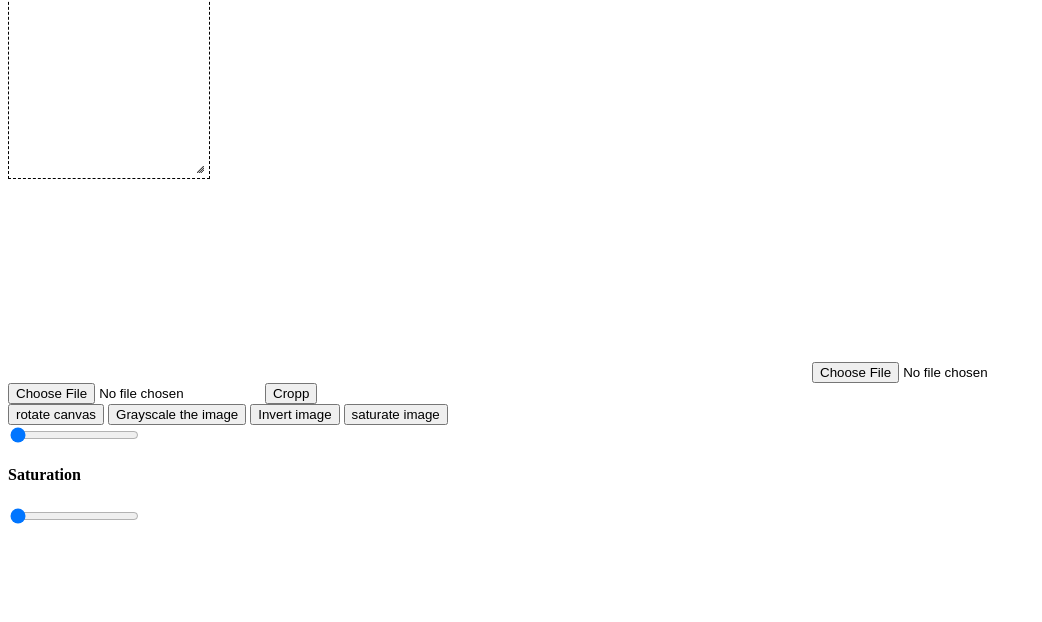
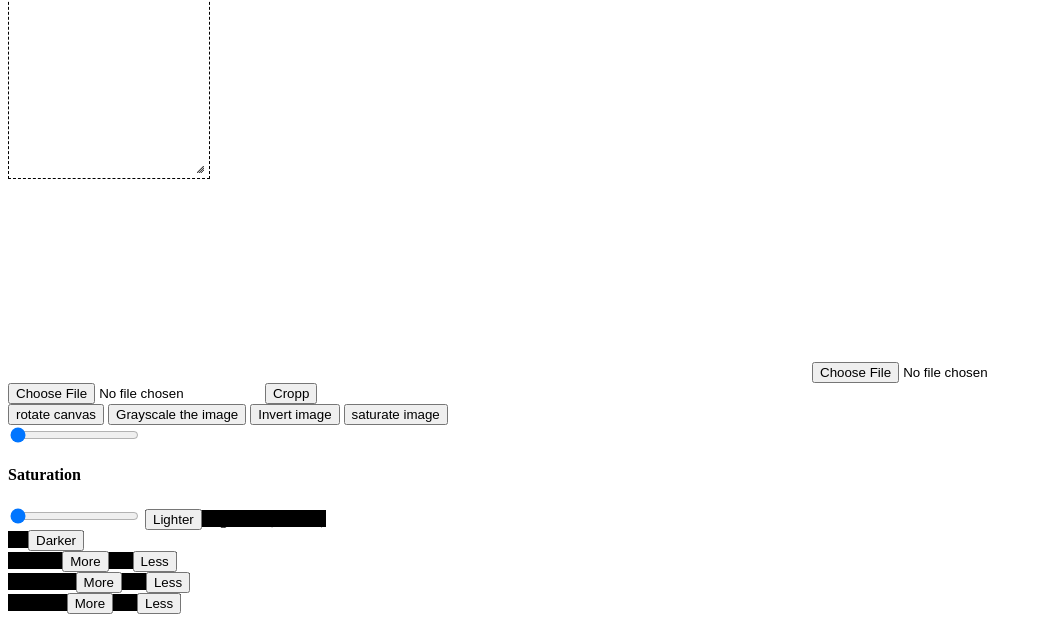
Before and after one commit to ihorsavka/croper-by-is, a plain HTML site: page index.html in a window 1280 px wide. Shown: the part 431-1053 px from the top of the page, without its empty margins (0-1042 px from the left). Before the commit the page ends 965 px from the top, so only its background shows below. Drawn offline with nearby package versions, Linux system fonts and the light colour scheme.

Commit message:
More effects

```diff
--- a/index.html
+++ b/index.html
@@ -47,6 +47,23 @@ height: 400px;
 <input type="range" min="0" max="360" value="0" step="15" onchange="showValue(this.value)" />
 <h4>Saturation</h4>
 <input type="range" min="0" max="4" value="0" step="1" onchange="showSaturat(this.value)" />
+<span style="background:black;">
+  <input type="button" onclick="brightness(10)" value="Lighter" />brightness(amount)<br />
+18
+	            <input type="button" onclick="brightness(-10)" value="Darker" /><br />
+19
+	            Red: <input type="button" onclick="contrast(10)" value="More" />
+20
+	            <input type="button" onclick="contrast(-10)" value="Less" /><br />
+21
+	            Green: <input type="button" onclick="changeColorValue('eg', 10)" value="More" />
+22
+	            <input type="button" onclick="changeColorValue('eg', -10)" value="Less" /><br />
+23
+	            Blue: <input type="button" onclick="changeColorValue('eb', 10)" value="More" />
+24
+	            <input type="button" onclick="changeColorValue('eb', -10)" value="Less" />
+</span>
 
 <script type="text/javascript">
 var c=document.getElementById("canvas");
@@ -189,6 +206,50 @@ function showValue(newValue){
   ctx.clearRect(0,0,10000,10000);
   ctx.drawImage(img,-($(".resizeable").width())/2, -($(".resizeable").width())/2);
 }
+function changeColorValue(sobj, val){
+
+}
+
+/////FUNCTIONALYTI
+
+function brightness(amount){
+	var data = ctx.getImageData(0,0,canvas.width,canvas.height);//get pixel data
+	var pixels = data.data;
+	for(var i = 0; i < pixels.length; i+=4){//loop through all data
+		/*
+		pixels[i] is the red component
+		pixels[i+1] is the green component
+		pixels[i+2] is the blue component
+		pixels[i+3] is the alpha component
+		*/
+		pixels[i] += amount;
+		pixels[i+1] += amount;
+		pixels[i+2] += amount;
+	}
+	data.data = pixels;
+	ctx.putImageData(data,0,0);//put the image data back
+}
+function contrast(amount){
+	var data = ctx.getImageData(0,0,canvas.width,canvas.height);//get pixel data
+	var pixels = data.data;
+	for(var i = 0; i < pixels.length; i+=4){//loop through all data
+		/*
+		pixels[i] is the red component
+		pixels[i+1] is the green component
+		pixels[i+2] is the blue component
+		pixels[i+3] is the alpha component
+		*/
+		var brightness = (pixels[i]+pixels[i+1]+pixels[i+2])/3; //get the brightness
+
+		pixels[i] += brightness > 127 ? amount : -amount;
+		pixels[i+1] += brightness > 127 ? amount : -amount;
+		pixels[i+2] += brightness > 127 ? amount : -amount;
+	}
+	data.data = pixels;
+	ctx.putImageData(data,0,0);//put the image data back
+}
+
+
 
 
 
```
